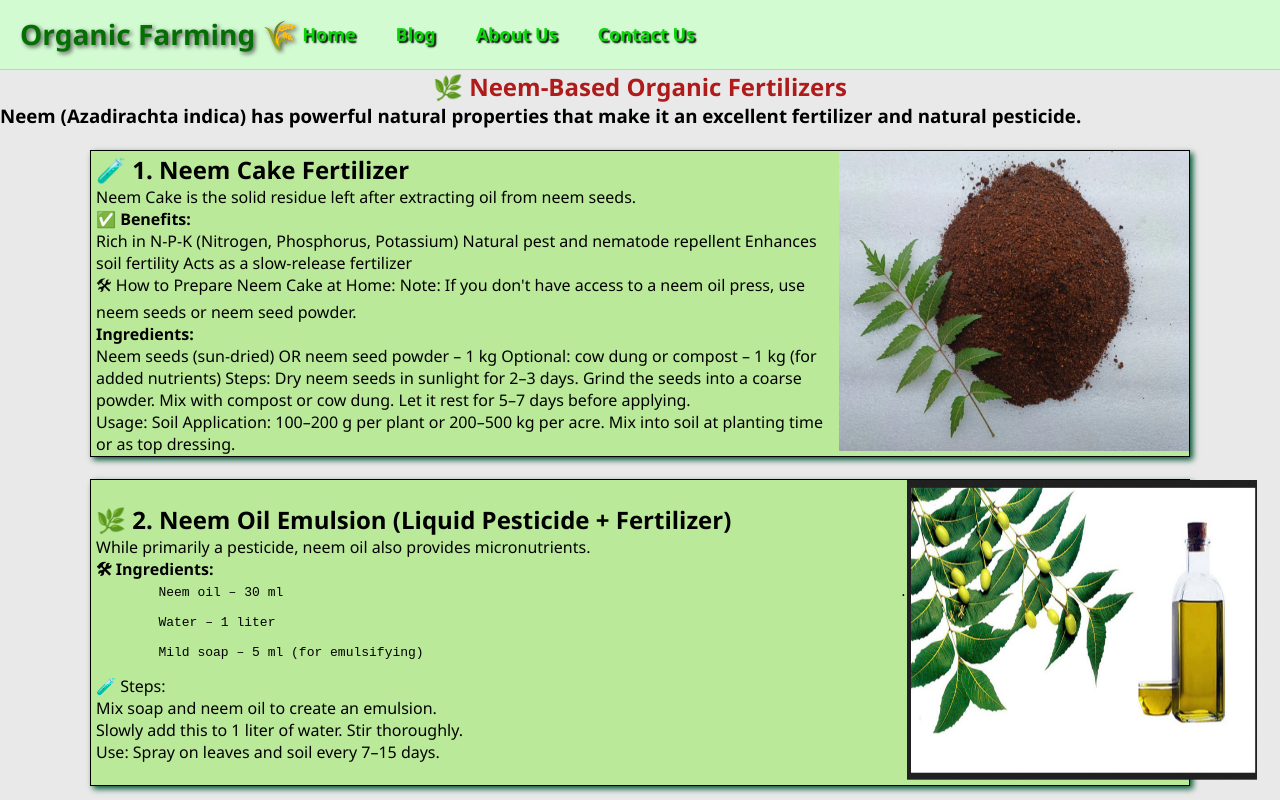
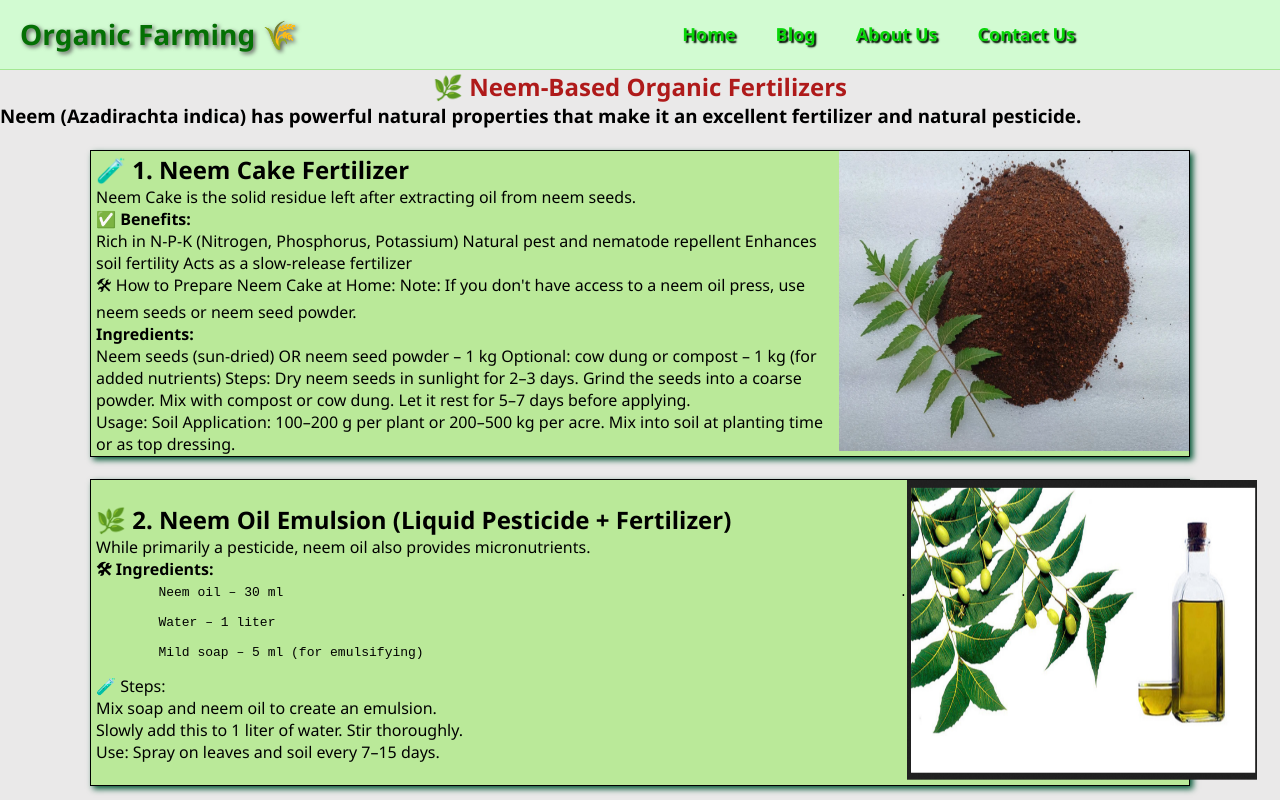
Before and after one commit to Sivabalajich/OrganicFarming2, a plain HTML site: page blog.html in a window 1280 px wide. Shown: the top 800 px of the page. Drawn offline with Linux system fonts and the light colour scheme.

Commit message:
Update NavFooter.css

```diff
--- a/NavFooter.css
+++ b/NavFooter.css
@@ -3,7 +3,7 @@ header{
     display: flex;
     align-items: center;
     justify-content:space-between;
-    max-gap: 480px;
+    gap: 380px;
     position: sticky;
     top: 0%;
     z-index:1000;
```
